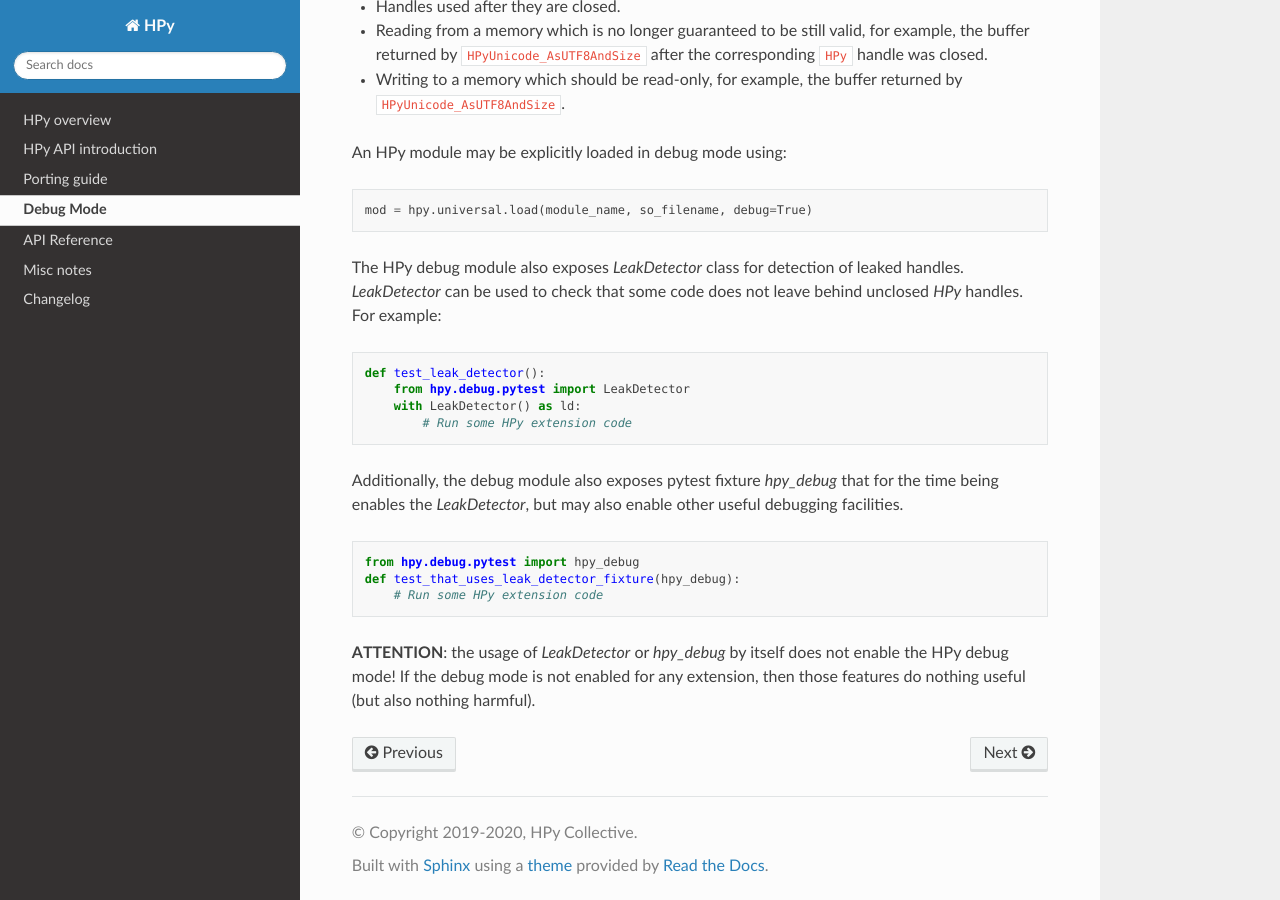
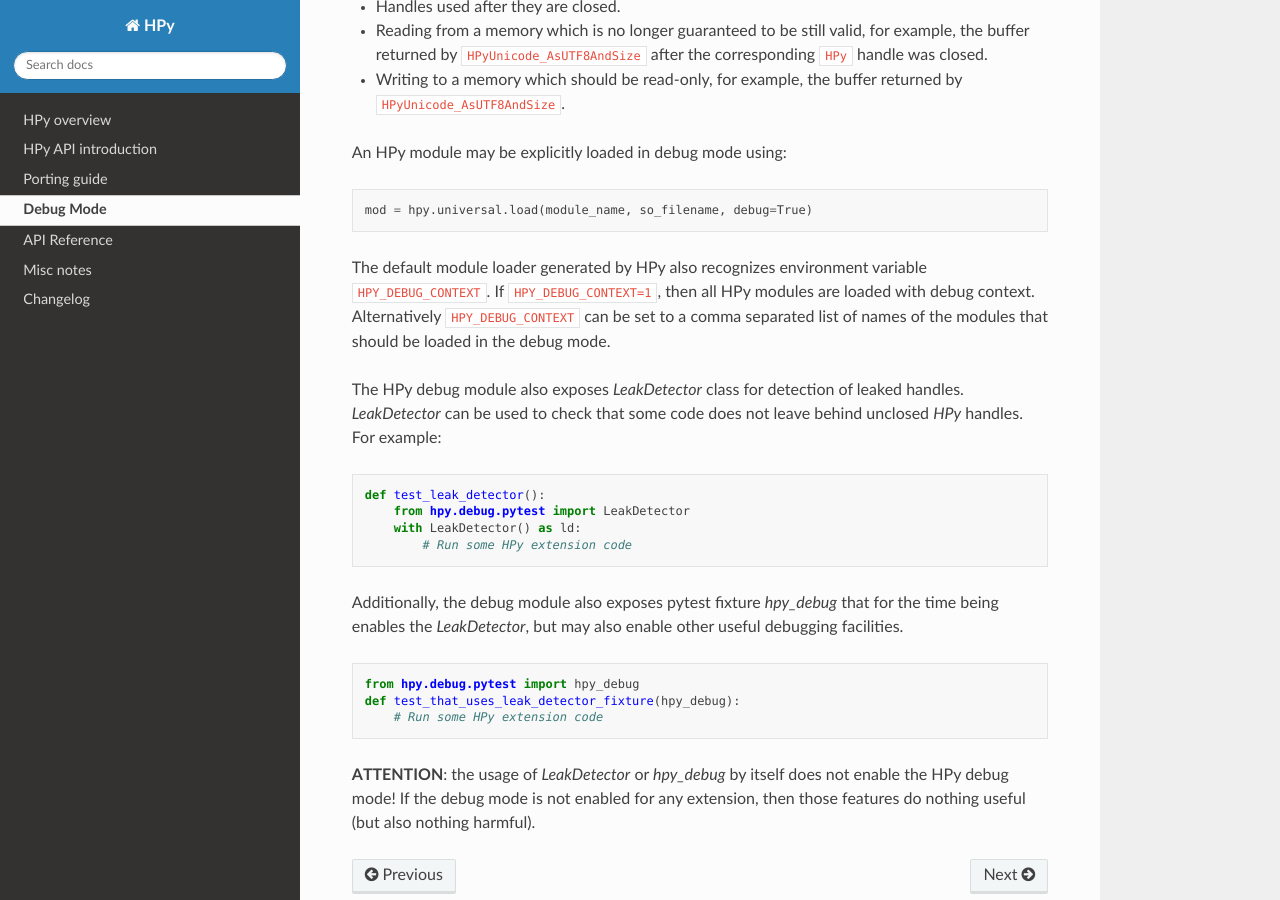
Before and after one commit to hpyproject/hpy, a Sphinx documentation site: the page built from docs/debug-mode.rst, in a window 1280 px wide and 900 px high, scrolled down 549 px. Built offline with Sphinx 7.4.7 and the Read the Docs theme 2.0.0, drawn with Linux system fonts in a browser that asks for light colours.

Commit message:
Debug ctx: support activation via env variable HPY_DEBUG_CONTEXT

```diff
--- a/docs/debug-mode.rst
+++ b/docs/debug-mode.rst
@@ -32,6 +32,12 @@ An HPy module may be explicitly loaded in debug mode using::
 
   mod = hpy.universal.load(module_name, so_filename, debug=True)
 
+The default module loader generated by HPy also recognizes environment
+variable ``HPY_DEBUG_CONTEXT``. If ``HPY_DEBUG_CONTEXT=1``, then all HPy
+modules are loaded with debug context. Alternatively ``HPY_DEBUG_CONTEXT``
+can be set to a comma separated list of names of the modules that should
+be loaded in the debug mode.
+
 The HPy debug module also exposes `LeakDetector` class for detection of
 leaked handles. `LeakDetector` can be used to check that some code does
 not leave behind unclosed `HPy` handles. For example:
```
Also changed, not shown: 1 other file.
